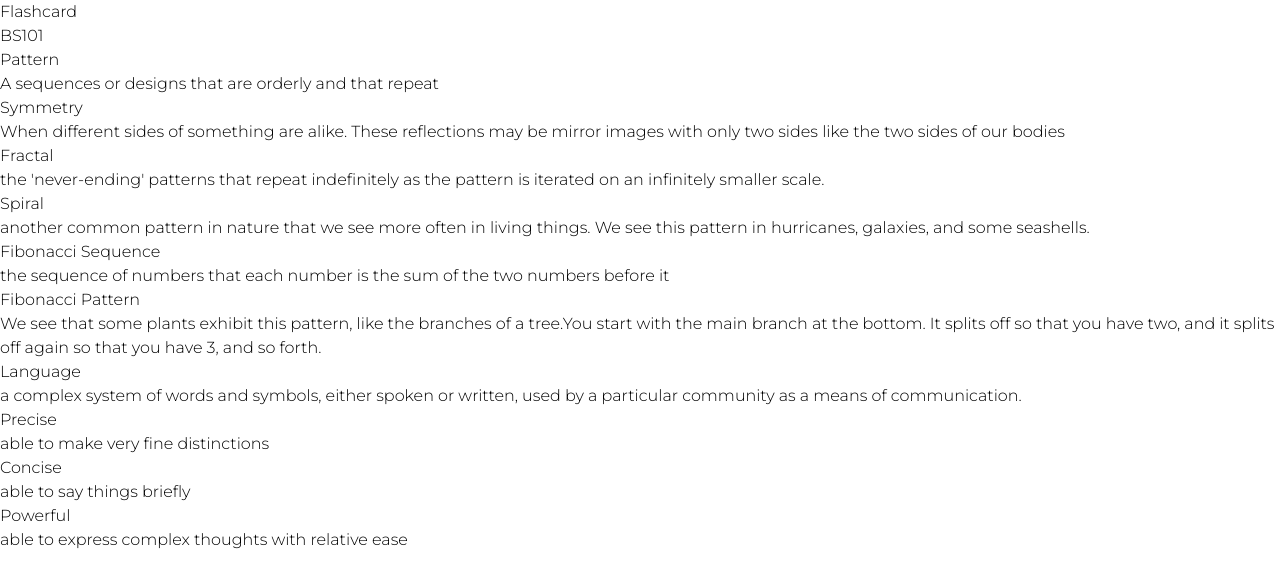
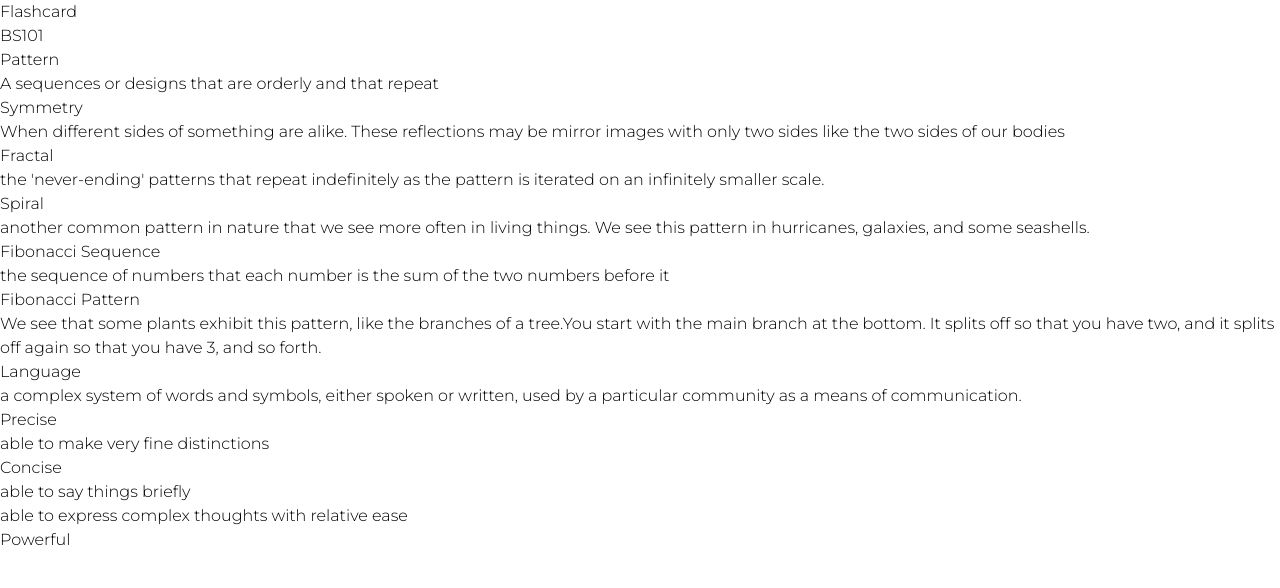
Before and after one commit to RyanMdg/bs101, a Next.js app in the folder front-end/admin/: page /math2 in a window 1280 px wide. Shown: the top 588 px of the page. Built offline with nearby package versions, Linux system fonts and the light colour scheme.

Commit message:
added flashcard

```diff
--- a/front-end/admin/src/app/components/math2-flashcard.js
+++ b/front-end/admin/src/app/components/math2-flashcard.js
@@ -28,8 +28,20 @@ const mathFlashCards = () => {
             <p className="text-2xl font-extrabold">Concise</p>
             <p className="mb-10 text-xl font-medium">able to say things briefly</p>
 
-            <p className="text-2xl font-extrabold">Powerful</p>
-            <p className="mb-10 text-xl font-medium">able to express complex thoughts with relative ease</p>
+            <div className="flex min-h-screen flex-col justify-center">
+                <div className="group h-96 w-100 [perspective:1000px]">
+                    <div className=" relative h-full w-full rounded-xl shadow-xl transition-all duration-200 [transform-style:preserve-3d group-active:[transform:rotateY(180deg)] ">
+                        <div className="text-center absolute inset-0 mt-10 text-2xl font-medium">
+                            <p>able to express complex thoughts with relative ease</p>
+                        </div>
+                    <div className="absolute inset-0 h-full w-full rounded-xl px-12 [transform:rotateY(180deg)] transition-all [backface-visibility:hidden] group-active:bg-black group-active:[backface-visibility:visible]">
+                        <div className="text-slate-100 text-center text-6xl font-extrabold">
+                            <p className=" mt-20">Powerful</p>
+                        </div>
+                    </div>
+                    </div>
+                </div>
+            </div>
 
         </div>
     );
```
